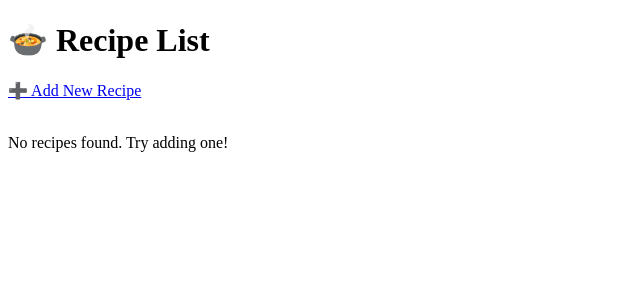
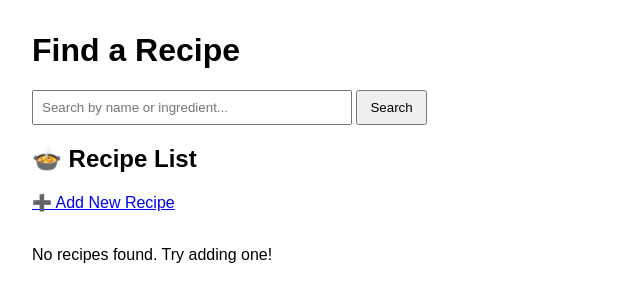
Before and after one commit to prep-pal-org/cmpt370-team14, a Flask app: page /recipes in a window 1280 px wide. Shown: the top 302 px of the page, without its empty margins (0-640 px from the left). Run offline with Flask 3, Linux system fonts and the light colour scheme.

Commit message:
Adding Search UI from Reciepe list.

```diff
--- a/cmpt370_project_user_management/Templates/recipe_list.html
+++ b/cmpt370_project_user_management/Templates/recipe_list.html
@@ -2,10 +2,30 @@
 <html lang="en">
 <head>
     <meta charset="UTF-8">
+    <meta name="viewport" content="width=device-width, initial-scale=1.0">
     <title>Recipe List</title>
+    <style>
+        body { font-family: sans-serif; margin: 2em; }
+        .recipe-search { margin-bottom: 20px; }
+        .recipe-search input[type="text"] { padding: 8px; width: 300px; }
+        .recipe-search button { padding: 8px 12px; }
+        .recipe-list { list-style: none; padding: 0; }
+        .recipe-item { border: 1px solid #ccc; border-radius: 8px; padding: 12px; margin-bottom: 10px; }
+        .recipe-item h3 { margin-top: 0; }
+        .no-recipes { color: #777; }
+    </style>
 </head>
 <body>
-    <h1>🍲 Recipe List</h1>
+
+    <h1>Find a Recipe</h1>
+    <div class="recipe-search">
+        <form action="{{ url_for('recipe_list') }}" method="GET">
+            <input type="text" name="search_query" placeholder="Search by name or ingredient..." value="{{ search_query }}">
+            <button type="submit">Search</button>
+        </form>
+    </div>
+
+    <h2>🍲 Recipe List</h2>
 
     <a href="{{ url_for('add_recipe') }}">➕ Add New Recipe</a>
     <br><br>
```
